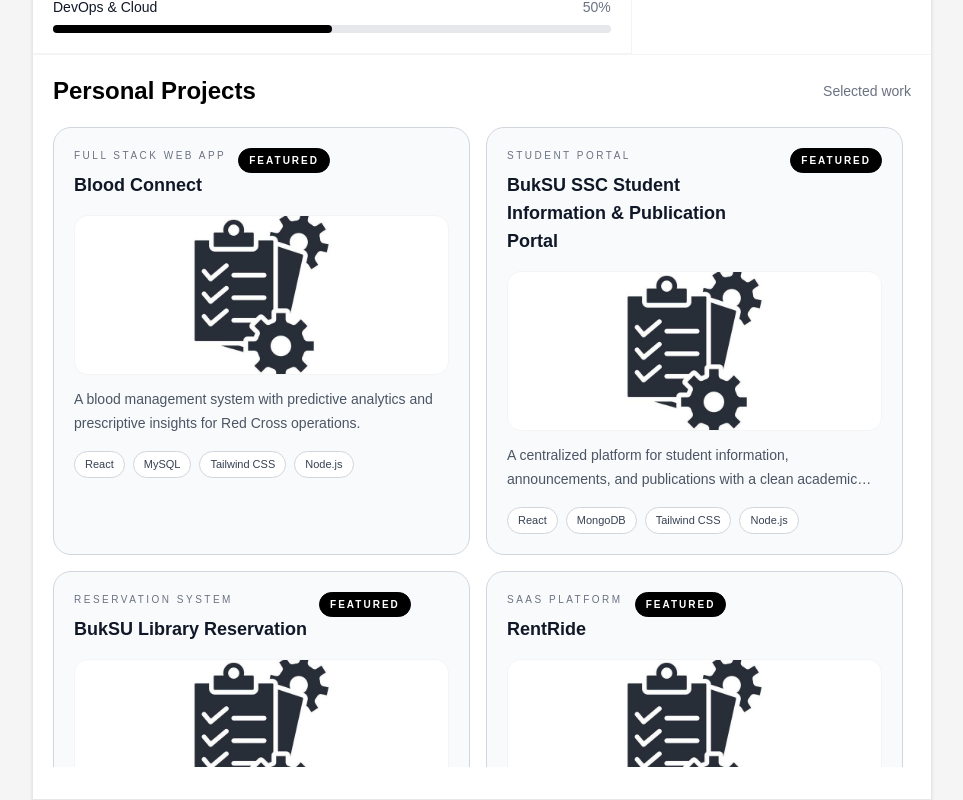
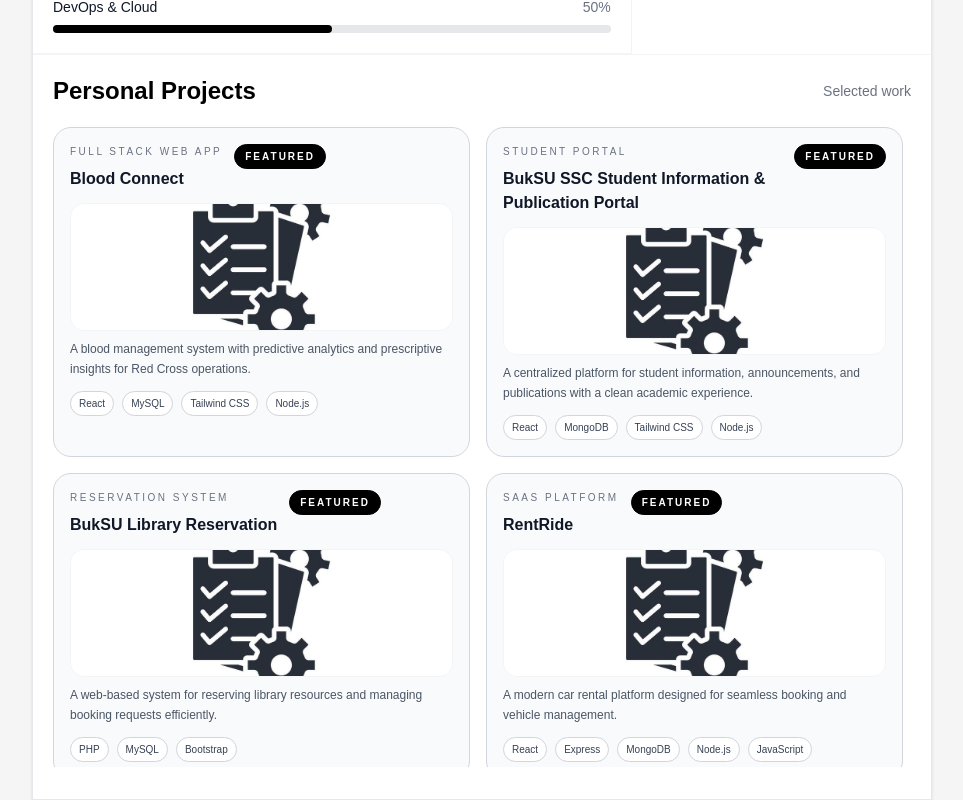
Before and after one commit to pauljohn495/My-Portfolio, a React (Vite) app in the folder frontend/: page / in a window 1280 px wide. Shown: the part 795-1595 px from the top of the page, without its empty margins (158-1121 px from the left). Built offline with nearby package versions, Linux system fonts and the light colour scheme; a web font is replaced by a local one.

Commit message:
adjusted to one

```diff
--- a/frontend/src/pages/home.jsx
+++ b/frontend/src/pages/home.jsx
@@ -76,12 +76,12 @@
       key={project.title}
       type="button"
       onClick={() => openProjectModal(project)}
-      className={`flex h-full min-h-[280px] w-full flex-col rounded-2xl border p-5 text-left transition duration-200 hover:-translate-y-1 hover:shadow-sm focus:outline-none focus:ring-2 ${isDarkMode ? 'border-gray-700 bg-[#222222] focus:ring-gray-500' : 'border-gray-300 bg-gray-50 focus:ring-black/20'}`}
+      className={`flex h-full min-h-[240px] w-full flex-col rounded-2xl border p-4 text-left transition duration-200 hover:-translate-y-1 hover:shadow-sm focus:outline-none focus:ring-2 ${isDarkMode ? 'border-gray-700 bg-[#222222] focus:ring-gray-500' : 'border-gray-300 bg-gray-50 focus:ring-black/20'}`}
     >
       <div className="flex items-start justify-between gap-3">
         <div>
           <p className={`text-[10px] uppercase tracking-[0.25em] ${mutedTextClass}`}>{project.type}</p>
-          <h2 className={`mt-2 text-lg font-semibold ${headingTextClass}`}>{project.title}</h2>
+          <h2 className={`mt-2 text-base font-semibold ${headingTextClass}`}>{project.title}</h2>
         </div>
         <span className="rounded-full border border-black bg-black px-2.5 py-1 text-[10px] font-semibold uppercase tracking-[0.2em] text-white">
           Featured
@@ -91,16 +91,16 @@
       <img
         src={getProjectImage(project.image)}
         alt={project.title}
-        className={`mt-4 h-40 w-full rounded-xl border object-cover ${borderClass}`}
+        className={`mt-3 h-32 w-full rounded-xl border object-cover ${borderClass}`}
       />
 
-      <p className={`mt-3 line-clamp-2 text-sm leading-6 ${bodyTextClass}`}>{project.description}</p>
+      <p className={`mt-2 line-clamp-2 text-xs leading-5 ${bodyTextClass}`}>{project.description}</p>
 
-      <div className="mt-4 flex flex-wrap gap-2">
+      <div className="mt-3 flex flex-wrap gap-2">
         {project.stack.map((tech) => (
           <span
             key={tech}
-            className={`rounded-full border px-2.5 py-1 text-[11px] font-medium ${pillClass}`}
+            className={`rounded-full border px-2 py-1 text-[10px] font-medium ${pillClass}`}
           >
             {tech}
           </span>
@@ -282,7 +282,7 @@
           <div className="mt-5 block sm:hidden">
             <div className="flex snap-x snap-mandatory gap-3 overflow-x-auto pb-3 scroll-smooth">
               {personalProjects.map((project) => (
-                <div key={project.title} className="w-[calc(50%-0.375rem)] min-w-[12rem] shrink-0 snap-start">
+                <div key={project.title} className="w-full min-w-[14rem] shrink-0 snap-start">
                   {renderProjectCard(project)}
                 </div>
               ))}
```
